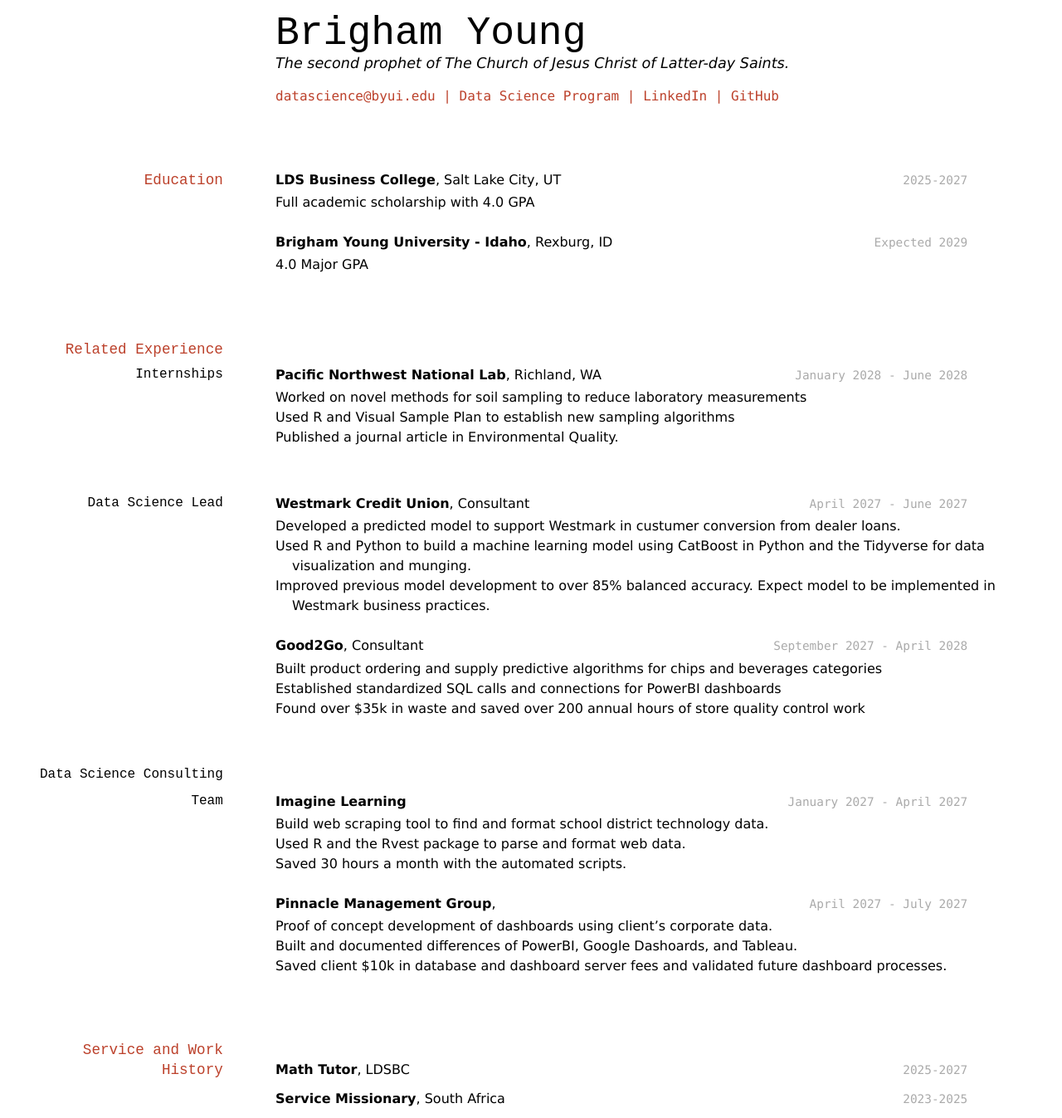
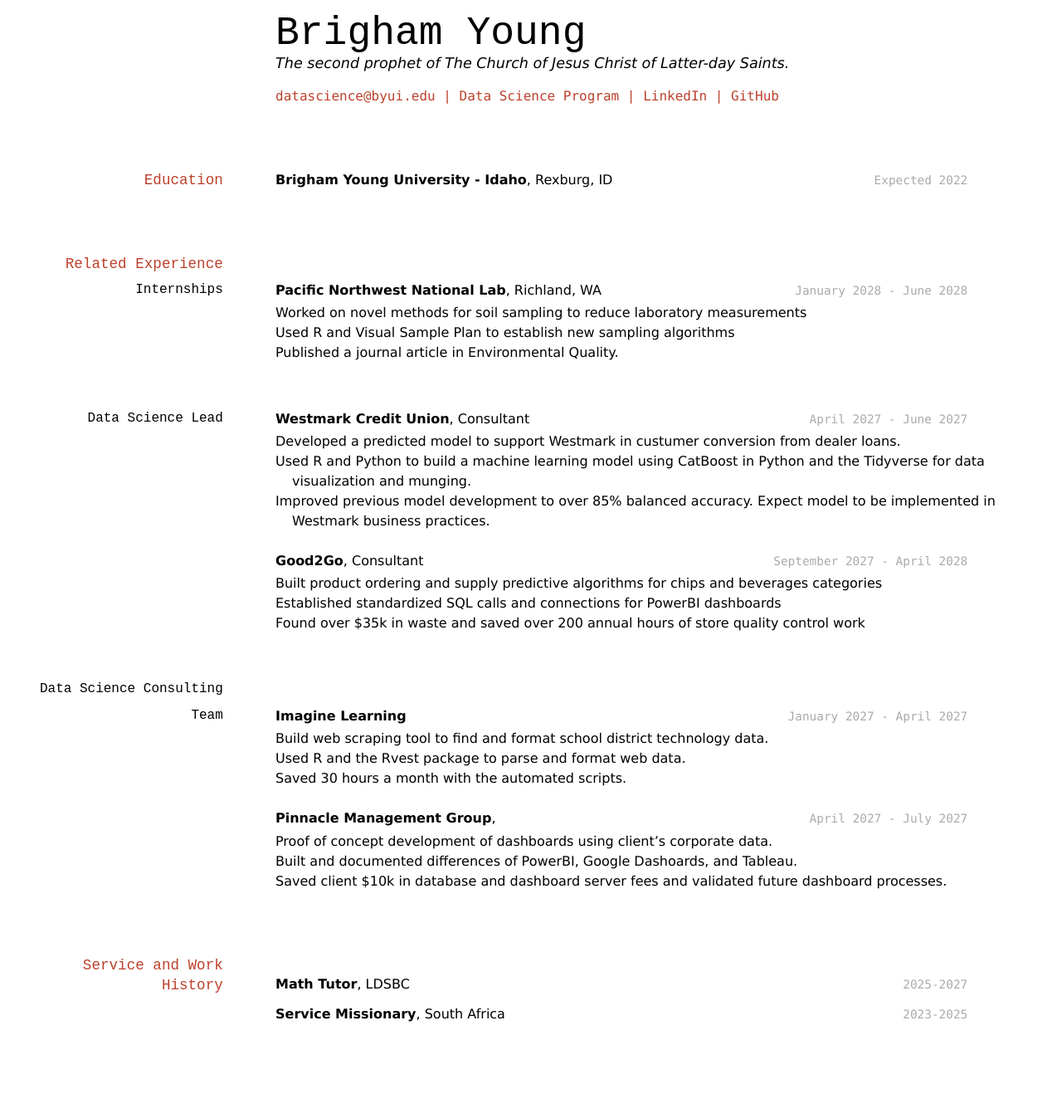
Before and after one commit to DearAstoria/Camargo.Jaden.J-Resume, a Jekyll site: the page built from docs/index.md, in a window 1280 px wide. Shown: the whole page at 83% size. Built offline with Jekyll 4.4.1, drawn with Linux system fonts in a browser that asks for light colours; after the commit the page ends 1245 px from its top, so only the background shows below that.

Commit message:
Update
Added some of my education.

```diff
--- a/docs/index.md
+++ b/docs/index.md
@@ -8,23 +8,16 @@ The second prophet of The Church of Jesus Christ of Latter-day Saints.
 <div id="webaddress">
 <a href="datascience@byui.edu">datascience@byui.edu</a>
 | <a href="https://byuidatascience.github.io/development.html">Data Science Program</a>
-| <a href="https://www.linkedin.com/groups/13537407/">LinkedIn</a>
-| <a href="https://github.com/byuids-resumes">GitHub</a>
+| <a href="https://www.linkedin.com/in/jaden-camargo/">LinkedIn</a>
+| <a href="https://github.com/DearAstoria">GitHub</a>
 </div>
 
 <!-- https://www.monique.tech/the-art-of-markdown -->
 
 ## Education
 
-`2025-2027`
-__LDS Business College__, Salt Lake City, UT
-
-- Full academic scholarship with 4.0 GPA
-
-`Expected 2029`
+`Expected 2022`
 __Brigham Young University - Idaho__, Rexburg, ID
-
-- 4.0 Major GPA
 
 
 ## Related Experience
```
Also changed, not shown: other parts of docs/index.md (+1 -1 lines).
